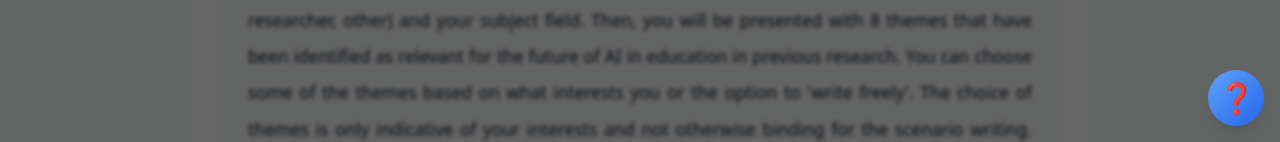
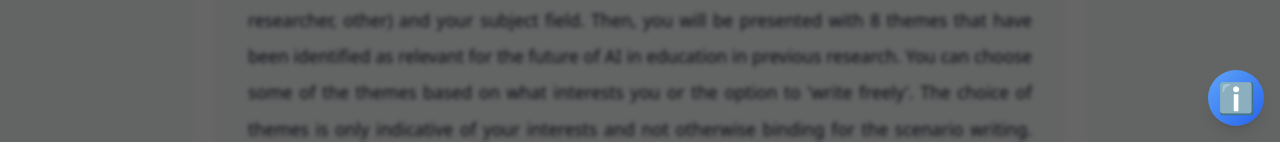
Before and after one commit to igidiotis/edspec, a React (Vite) app: page / in a window 1280 px wide. Shown: the part 658-800 px from the top of the page. Built offline with nearby package versions, Linux system fonts and the light colour scheme; no server answers.

Commit message:
Refactor floating help button in MainContent component to display dual action buttons for improved user interaction and accessibility.

```diff
--- a/src/components/MainContent.tsx
+++ b/src/components/MainContent.tsx
@@ -15,7 +15,7 @@ const MainContent: React.FC = () => {
   const { currentStep } = useApp();
   const { t, i18n } = useTranslation();
   const [showLangModal, setShowLangModal] = useState(false);
-  const [showHelpTooltip, setShowHelpTooltip] = useState(false);
+  const [showDualButtons, setShowDualButtons] = useState(false);
 
   useEffect(() => {
     // Show modal if no language is set in localStorage
@@ -89,24 +89,41 @@ const MainContent: React.FC = () => {
           </Trans>
         </p>
       </footer>
-      {/* Floating Help Button */}
+      {/* Floating Dual Help Button */}
       <div
         className="fixed bottom-4 right-4 z-50 flex flex-col items-end"
-        onMouseEnter={() => setShowHelpTooltip(true)}
-        onMouseLeave={() => setShowHelpTooltip(false)}
+        onMouseEnter={() => setShowDualButtons(true)}
+        onMouseLeave={() => setShowDualButtons(false)}
       >
-        {showHelpTooltip && (
-          <div className="mb-2 px-4 py-2 rounded-lg shadow-lg bg-white text-gray-800 text-base border border-gray-200 animate-fadeIn">
-            {t('helpButton.label')}
+        {showDualButtons ? (
+          <div className="flex flex-col items-end gap-3 animate-fadeIn">
+            <a
+              href="https://www.kth.se/profile/gidiotis"
+              target="_blank"
+              rel="noopener noreferrer"
+              className="flex items-center justify-center w-14 h-14 rounded-full bg-gradient-to-br from-blue-400 to-blue-600 text-white text-3xl shadow-lg transition-transform hover:scale-110 focus:outline-none mb-1"
+              aria-label="Visit my website"
+            >
+              <span role="img" aria-label="website">🌐</span>
+            </a>
+            <a
+              href="mailto:gidiotis@kth.se"
+              className="flex items-center justify-center w-14 h-14 rounded-full bg-gradient-to-br from-blue-400 to-blue-600 text-white text-3xl shadow-lg transition-transform hover:scale-110 focus:outline-none"
+              aria-label={t('helpButton.label')}
+            >
+              <span role="img" aria-label="help">❓</span>
+            </a>
           </div>
+        ) : (
+          <button
+            className="flex items-center justify-center w-14 h-14 rounded-full bg-gradient-to-br from-blue-400 to-blue-600 text-white text-3xl shadow-lg transition-transform hover:scale-110 focus:outline-none"
+            aria-label="More info"
+            tabIndex={0}
+            type="button"
+          >
+            <span role="img" aria-label="info">ℹ️</span>
+          </button>
         )}
-        <a
-          href="mailto:gidiotis@kth.se"
-          className="flex items-center justify-center w-14 h-14 rounded-full bg-gradient-to-br from-blue-400 to-blue-600 text-white text-3xl shadow-lg transition-transform hover:scale-110 focus:outline-none"
-          aria-label={t('helpButton.label')}
-        >
-          <span role="img" aria-label="help">❓</span>
-        </a>
       </div>
     </div>
   );
```
